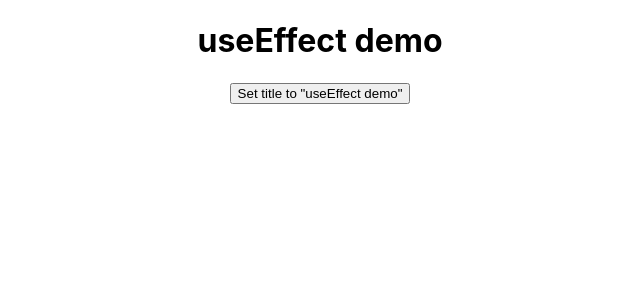
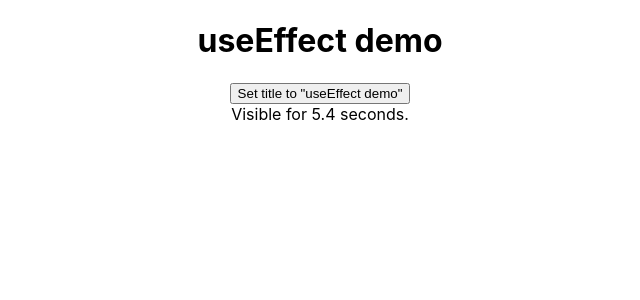
Before and after one commit to jayashreeiths/14-use-effect-1, a React (Create React App) app: page / in a window 1280 px wide. Shown: the top 300 px of the page, without its empty margins (320-960 px from the left). Built offline with nearby package versions, Linux system fonts and the light colour scheme.

Commit message:
Timing, useEffect

```diff
--- a/src/App.tsx
+++ b/src/App.tsx
@@ -1,4 +1,5 @@
 import ChangeTitle from './components/effects/ChangeTitle'
+import Clock from './components/effects/Clock'
 import './App.css';
 
 function App() {
@@ -7,6 +8,7 @@ function App() {
             <h1> useEffect demo </h1>
             <main>
                 <ChangeTitle />
+                <Clock />
             </main>
 
         </div>
--- /dev/null
+++ b/src/components/effects/Clock.tsx
@@ -0,0 +1,24 @@
+import { useState, useEffect } from 'react'
+
+const Clock = () => {
+	const [time, setTime] = useState(0)
+	const INTERVAL = 100
+
+
+	// // Closure
+	useEffect(() => {
+		if( time === 0 ) {
+			setInterval(() => {
+				setTime(oldTime => oldTime + INTERVAL/1000)
+			}, INTERVAL)
+		}
+	}, [time])
+
+	return (
+		<div>
+		Visible for {time.toFixed(1)} seconds.
+		</div>
+	)
+}
+
+export default Clock
```
